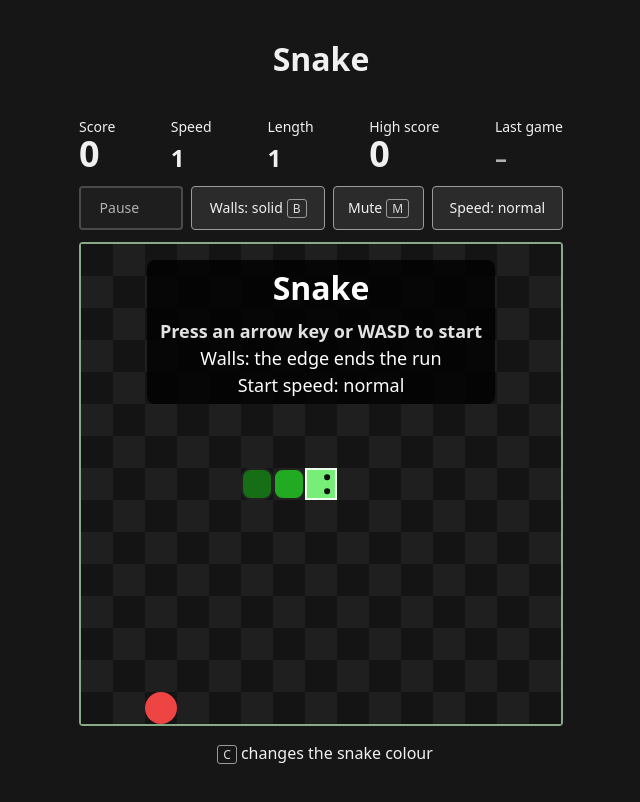
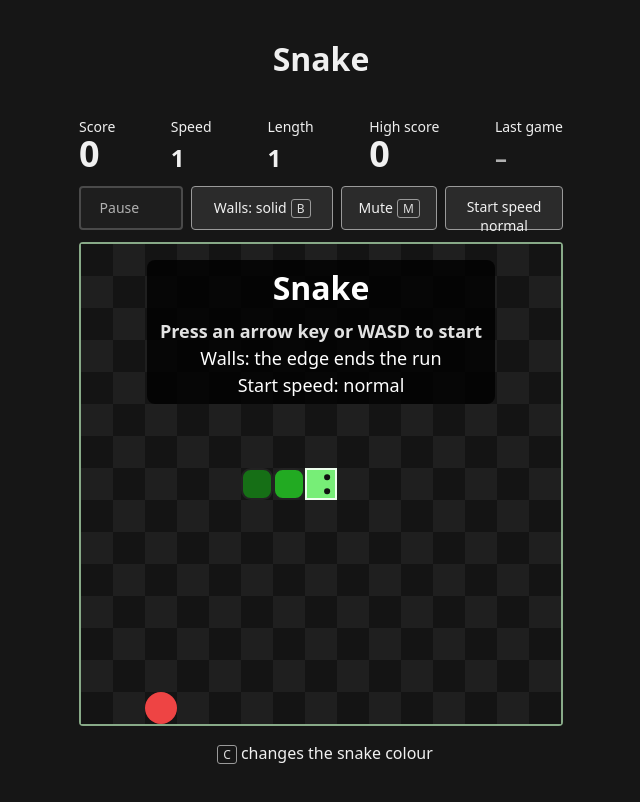
Before and after one commit to mariusachim/awesomeProject1, a React (Vite) app: page / in a window 1280 px wide. Shown: the top 802 px of the page, without its empty margins (319-959 px from the left). Built offline with nearby package versions, Linux system fonts and the light colour scheme.

Commit message:
feat(#408): write start speed over the value on the speed button

```diff
--- a/src/App.tsx
+++ b/src/App.tsx
@@ -628,7 +628,7 @@ export default function App() {
           onKeyDown={ownKeys(cycleStart)}
         >
           <span className="mode-name">
-            Speed<span className="mode-colon">: </span>
+            Start speed<span className="mode-colon">: </span>
           </span>
           <span className="mode-value">{start}</span>
         </button>
--- a/src/index.css
+++ b/src/index.css
@@ -64,6 +64,16 @@ button:disabled {
 
 .start-speed {
   min-width: 9rem;
+}
+
+/* Name over value at every width, so "Start speed" fits the row and the button stays 44px. */
+.start-speed .mode-name,
+.start-speed .mode-value {
+  display: block;
+}
+
+.start-speed .mode-colon {
+  display: none;
 }
 
 /* Muted: a slashed speaker, a solid amber border (#e0a030 on #1e1e1e is about 7:1) and a dimmer label. The 2px border stays, so nothing moves. */
```
Also changed, not shown: 1 other file (tests, documents, lock files or other folders).
